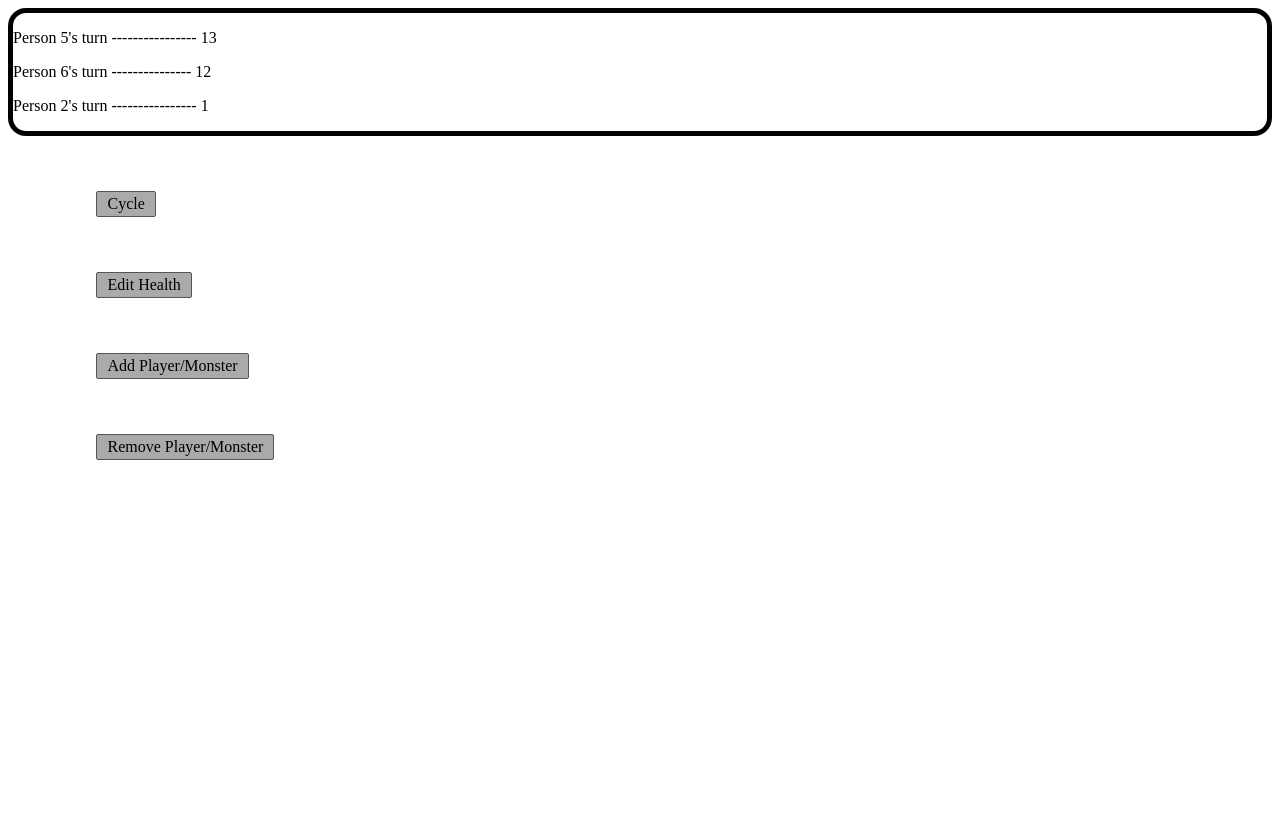
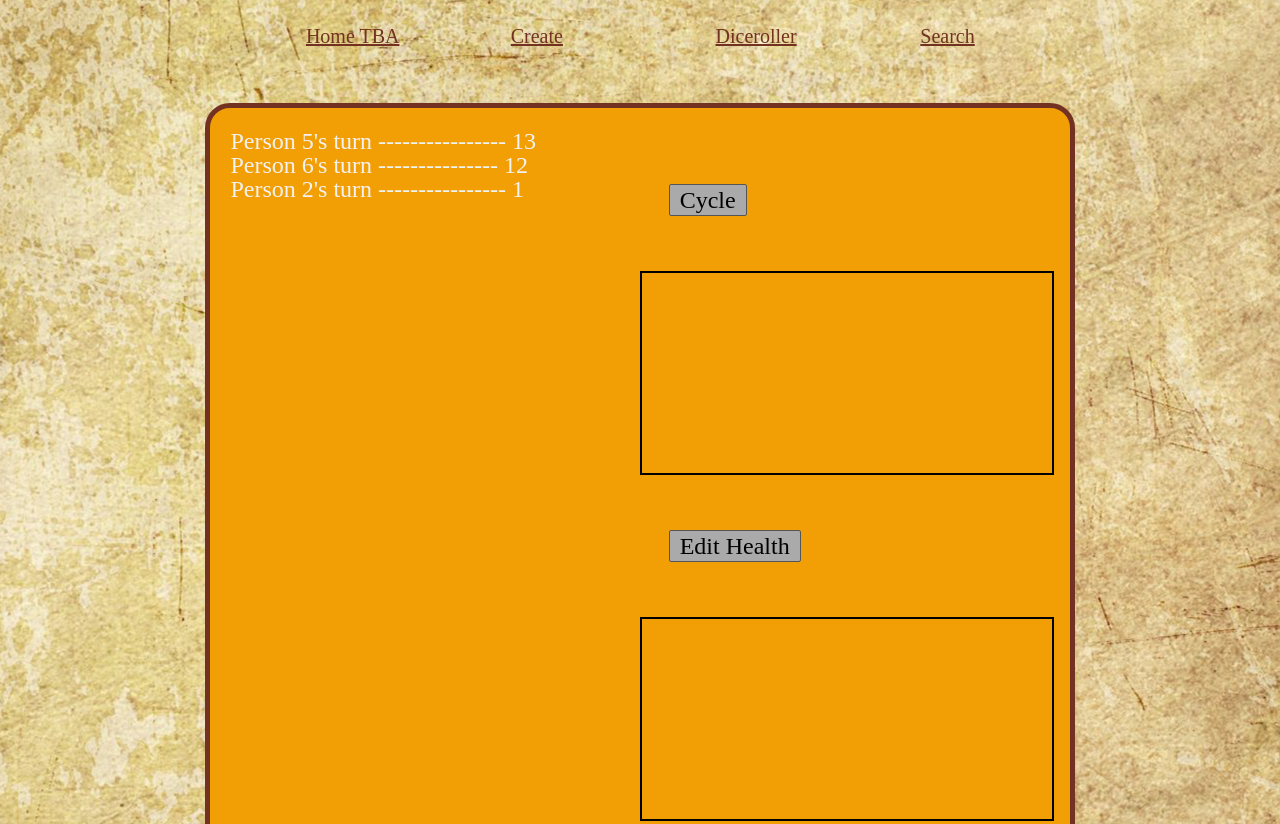
Before and after one commit to Brandynio/DnDHelper, a website: page html/initiative.html in a window 1280 px wide. Shown: the top 824 px of the page. Before the commit the page ends 800 px from the top, so only its background shows below. Drawn offline with Linux system fonts and the light colour scheme.

Commit message:
Update initiative.html

```diff
--- a/html/initiative.html
+++ b/html/initiative.html
@@ -1,15 +1,34 @@
 <!DOCTYPE html>
 <html lang="en">
+
 <head>
     <meta charset="UTF-8">
     <meta name="viewport" content="width=device-width, initial-scale=1.0">
     <meta http-equiv="X-UA-Compatible" content="ie=edge">
     <link href="./../css/style.css" rel="stylesheet">
+    <link rel="stylesheet" href="../assets/css/style_scss.css">
     <title>Document</title>
 </head>
-<body>
-    <div id="initiativeTracker">
-        <div id="displayInitiativeDiv">
+
+<body class="Content">
+    <section class="Content">
+        <nav>
+            <li>
+                <a href="index.html">Home TBA</a>
+            </li>
+            <li>
+                <a href="create.html">Create</a>
+            </li>
+            <li>
+                <a href="diceroller.html">Diceroller</a>
+            </li>
+            <li>
+                <a href="search.html">Search</a>
+            </li>
+        </nav>
+    </section>
+    <section class="Content mainView">
+        <div id="initiativeTracker" ) <div id="displayInitiativeDiv">
             <p id="firstInitiative" class="displayInitiative">None</p>
             <p id="secondInitiative" class="displayInitiative">None</p>
             <p id="thirdInitiative" class="displayInitiative">None</p>
@@ -31,7 +50,9 @@
             <div id="removePlayerMonster" class="initiativeButton">Remove Player/Monster</div>
 
         </div>
-    </div>
+        </div>
+    </section>
+
     <script src="./../scripts/script.js"></script>
 </body>
 
```
